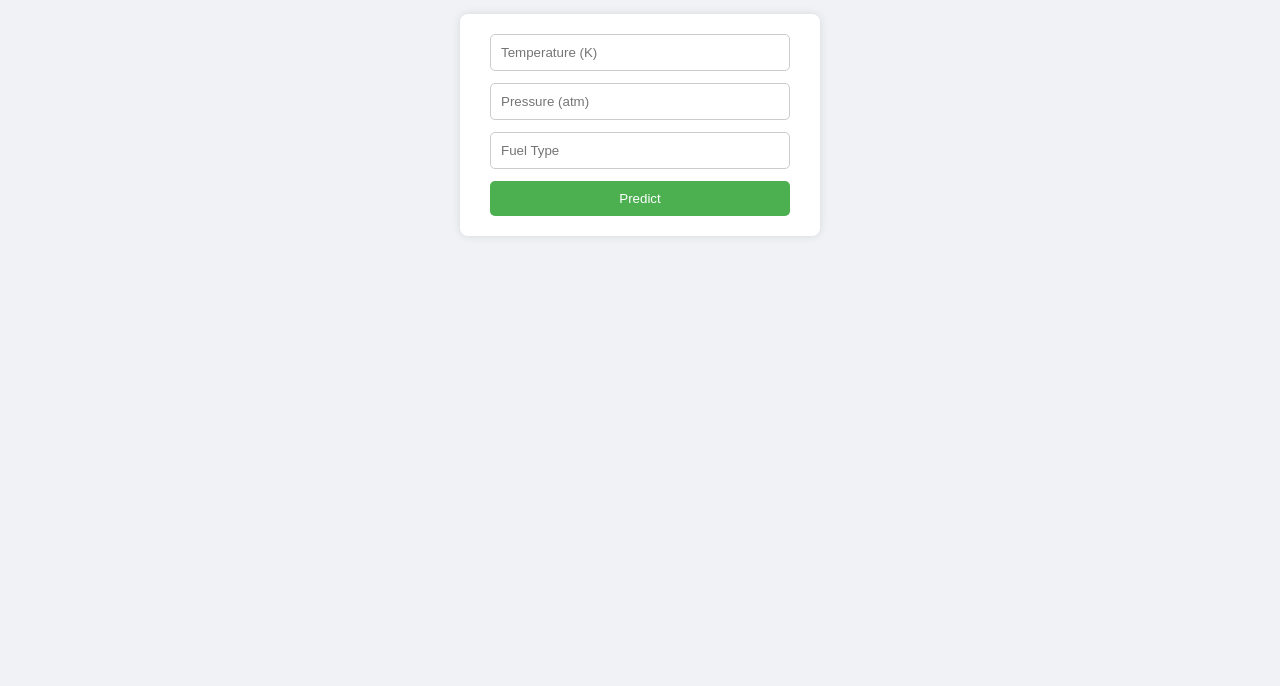
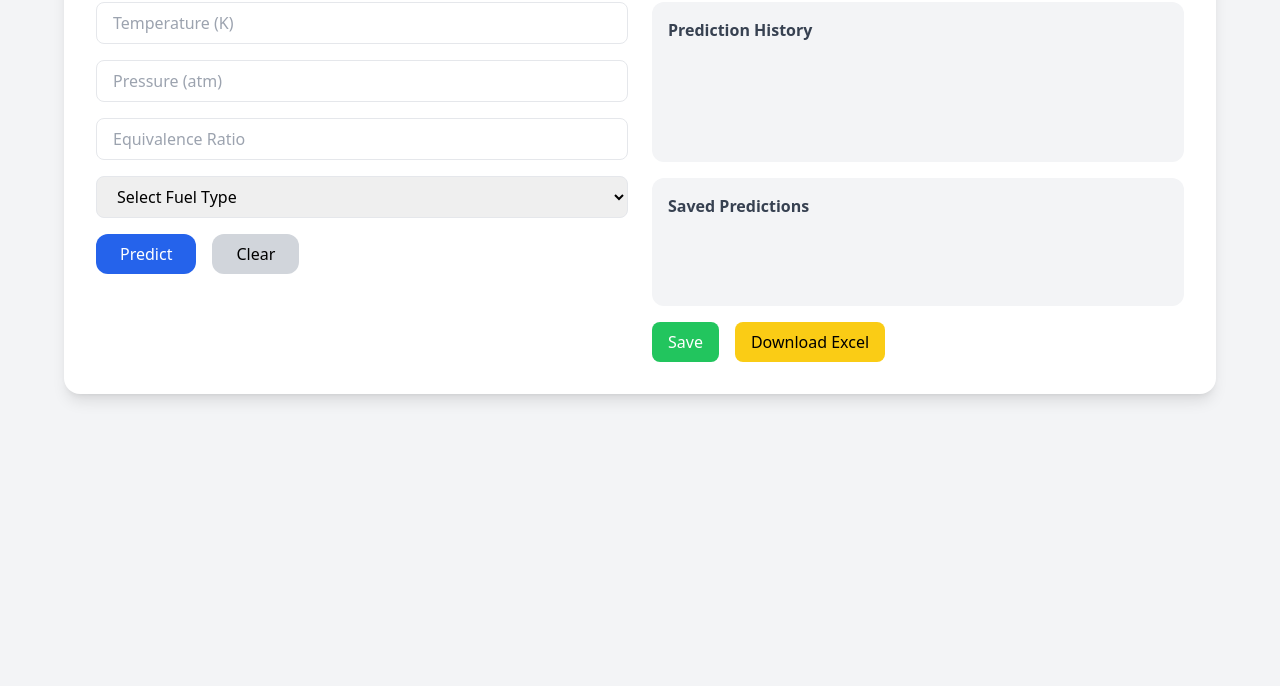
Before and after one commit to Sujal5004/lbvpredictor-frontend, a plain HTML site: page index.html in a window 1280 px wide. Shown: the part 114-800 px from the top of the page. Drawn offline with nearby package versions, Linux system fonts and the light colour scheme.

Commit message:
Add files via upload

```diff
--- a/index.html
+++ b/index.html
@@ -4,99 +4,114 @@
   <meta charset="UTF-8" />
   <meta name="viewport" content="width=device-width, initial-scale=1.0"/>
   <title>LBV Predictor</title>
-  <style>
-    body {
-      font-family: Arial, sans-serif;
-      background: #f0f2f5;
-      display: flex;
-      flex-direction: column;
-      align-items: center;
-      padding: 40px;
+  <script src="https://cdn.tailwindcss.com"></script>
+</head>
+<body class="bg-gray-100 p-6 font-sans">
+
+  <div class="max-w-6xl mx-auto bg-white p-8 rounded-2xl shadow-lg">
+    <h2 class="text-3xl font-bold text-blue-800 mb-6">Predict Laminar Burning Velocity</h2>
+
+    <!-- Input Form -->
+    <div class="grid grid-cols-1 md:grid-cols-2 gap-6">
+      <div>
+        <input id="temp" placeholder="Temperature (K)" class="w-full px-4 py-2 border rounded-lg" type="number">
+        <input id="pressure" placeholder="Pressure (atm)" class="w-full mt-4 px-4 py-2 border rounded-lg" type="number">
+        <input id="phi" placeholder="Equivalence Ratio" class="w-full mt-4 px-4 py-2 border rounded-lg" type="number">
+        <select id="fuel" class="w-full mt-4 px-4 py-2 border rounded-lg">
+          <option value="">Select Fuel Type</option>
+          <option>PB-Amonia 0.3</option>
+          <option>NH3/H2+Air 0.3</option>
+          <option>iso-Octane</option>
+          <!-- Add more fuel types -->
+        </select>
+
+        <!-- Buttons -->
+        <div class="flex gap-4 mt-4">
+          <button onclick="predictLBV()" class="bg-blue-600 hover:bg-blue-700 text-white px-6 py-2 rounded-xl">Predict</button>
+          <button onclick="clearForm()" class="bg-gray-300 hover:bg-gray-400 px-6 py-2 rounded-xl">Clear</button>
+        </div>
+
+        <!-- Prediction Output -->
+        <div id="result" class="mt-4 bg-blue-50 text-blue-900 p-4 rounded-lg hidden">
+          Predicted LBV: <span id="lbvValue" class="font-bold"></span> cm/s
+        </div>
+      </div>
+
+      <!-- Right Panel -->
+      <div>
+        <div class="bg-gray-100 p-4 rounded-xl h-40 overflow-y-auto mb-4">
+          <h4 class="font-semibold text-gray-700 mb-2">Prediction History</h4>
+          <ul id="historyList" class="text-sm text-gray-800"></ul>
+        </div>
+
+        <div class="bg-gray-100 p-4 rounded-xl h-32 overflow-y-auto">
+          <h4 class="font-semibold text-gray-700 mb-2">Saved Predictions</h4>
+          <ul id="savedList" class="text-sm text-gray-800"></ul>
+        </div>
+
+        <div class="flex gap-4 mt-4">
+          <button onclick="savePrediction()" class="bg-green-500 hover:bg-green-600 text-white px-4 py-2 rounded-lg">Save</button>
+          <button onclick="downloadExcel()" class="bg-yellow-400 hover:bg-yellow-500 px-4 py-2 rounded-lg">Download Excel</button>
+        </div>
+      </div>
+    </div>
+  </div>
+
+  <script>
+    async function predictLBV() {
+      const T = document.getElementById('temp').value;
+      const P = document.getElementById('pressure').value;
+      const Phi = document.getElementById('phi').value;
+      const fuel = document.getElementById('fuel').value;
+
+      if (!T || !P || !Phi || !fuel) {
+        alert("Please fill in all fields");
+        return;
+      }
+
+      const payload = { temperature: T, pressure: P, equivalenceRatio: Phi, fuelType: fuel };
+
+      try {
+        const response = await fetch('https://lbvpredictor-backendsujal-2.onrender.com/api/predict', {
+          method: 'POST',
+          headers: { 'Content-Type': 'application/json' },
+          body: JSON.stringify(payload),
+        });
+
+        const result = await response.json();
+        const lbv = parseFloat(result.lbv).toFixed(2);
+        document.getElementById('lbvValue').innerText = lbv;
+        document.getElementById('result').classList.remove('hidden');
+
+        const historyEntry = `${fuel} | T=${T}, P=${P}, Phi=${Phi} → LBV=${lbv}`;
+        const li = document.createElement('li');
+        li.textContent = historyEntry;
+        document.getElementById('historyList').appendChild(li);
+      } catch (error) {
+        alert("Prediction failed. Please check your internet or backend.");
+        console.error(error);
+      }
     }
 
-    h1 {
-      color: #333;
+    function clearForm() {
+      document.getElementById('temp').value = '';
+      document.getElementById('pressure').value = '';
+      document.getElementById('phi').value = '';
+      document.getElementById('fuel').value = '';
+      document.getElementById('result').classList.add('hidden');
     }
 
-    form {
-      background: #fff;
-      padding: 20px 30px;
-      border-radius: 8px;
-      box-shadow: 0 0 10px rgba(0,0,0,0.1);
-      display: flex;
-      flex-direction: column;
-      width: 300px;
-      gap: 12px;
+    function savePrediction() {
+      const val = document.getElementById('lbvValue').innerText;
+      if (!val) return;
+      const li = document.createElement('li');
+      li.textContent = `Saved LBV: ${val} cm/s`;
+      document.getElementById('savedList').appendChild(li);
     }
 
-    input, button {
-      padding: 10px;
-      border-radius: 5px;
-      border: 1px solid #ccc;
+    function downloadExcel() {
+      alert("Excel download functionality not yet implemented.");
     }
-
-    button {
-      background-color: #4CAF50;
-      color: white;
-      border: none;
-      cursor: pointer;
-    }
-
-    button:hover {
-      background-color: #45a049;
-    }
-
-    #result {
-      margin-top: 20px;
-      font-size: 18px;
-      color: #111;
-    }
-  </style>
-</head>
-<body>
-  <h1>Laminar Burning Velocity (LBV) Predictor</h1>
-
-  <form id="predictForm">
-    <input id="temp" type="number" placeholder="Temperature (K)" required />
-    <input id="pressure" type="number" placeholder="Pressure (atm)" required />
-    <input id="fuel" type="text" placeholder="Fuel Type" required />
-    <!-- Add more fields if needed -->
-    <button type="submit">Predict</button>
-  </form>
-
-  <div id="result"></div>
-
-  <script>
-    document.getElementById("predictForm").addEventListener("submit", function (e) {
-      e.preventDefault();
-
-      const data = {
-        temperature: parseFloat(document.getElementById("temp").value),
-        pressure: parseFloat(document.getElementById("pressure").value),
-        fuelType: document.getElementById("fuel").value
-        // Add other fields here if needed
-      };
-
-      fetch("https://lbvpredictor-backendsujal-2.onrender.com/api/predict", {
-        method: "POST",
-        headers: {
-          "Content-Type": "application/json"
-        },
-        body: JSON.stringify(data)
-      })
-        .then(response => {
-          if (!response.ok) {
-            throw new Error("Network response was not ok");
-          }
-          return response.json();
-        })
-        .then(result => {
-          document.getElementById("result").innerText = "Predicted LBV: " + result;
-        })
-        .catch(error => {
-          document.getElementById("result").innerText = "Error: " + error.message;
-        });
-    });
   </script>
 </body>
 </html>
```
